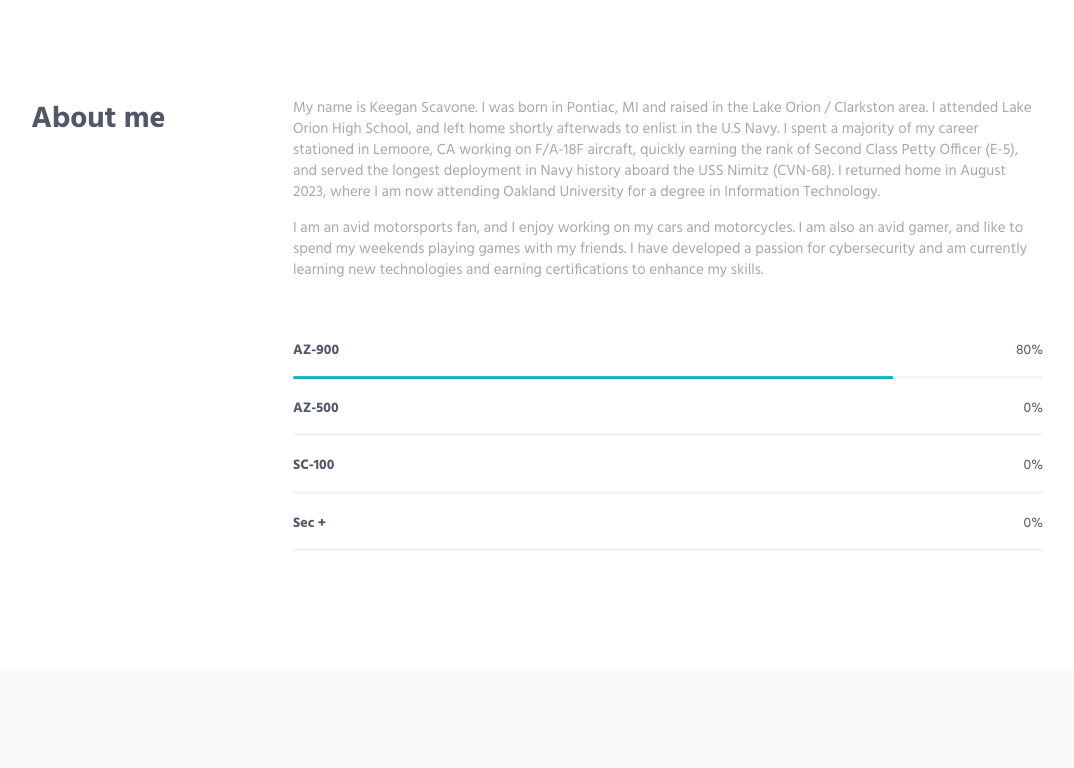
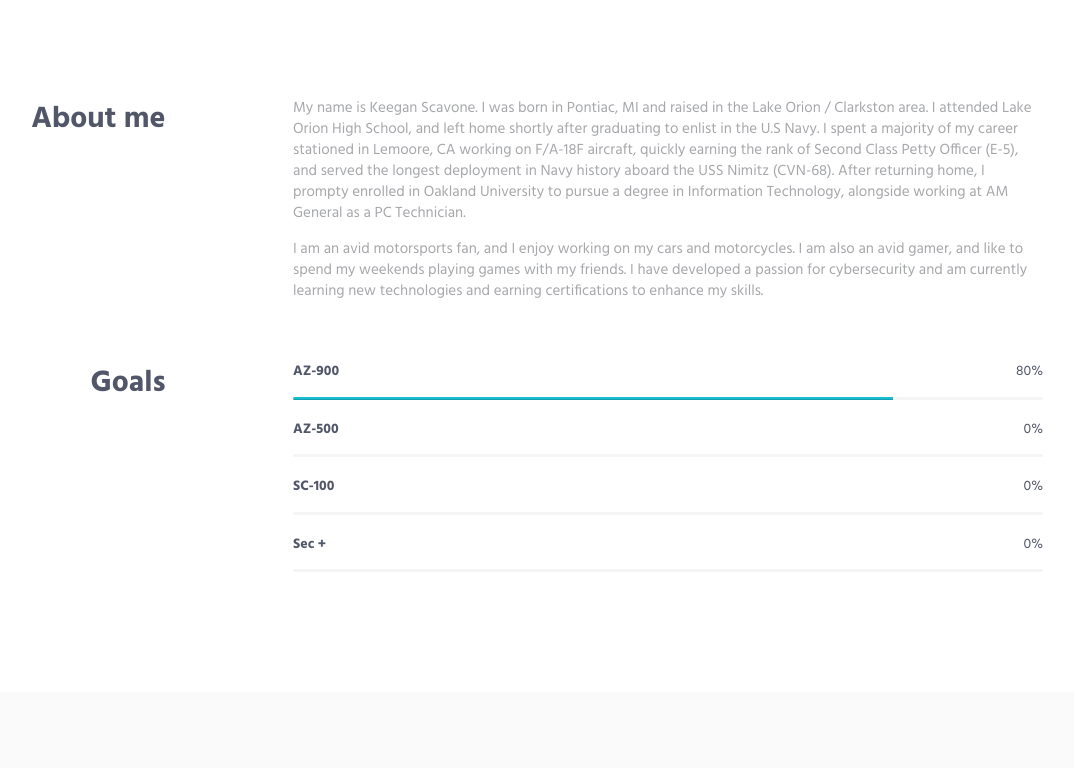
Before and after one commit to cra-y/aboutme.io, a plain HTML site: page HTML/index.html in a window 1280 px wide. Shown: the part 713-1481 px from the top of the page, without its empty margins (167-1241 px from the left). Drawn offline with Linux system fonts and the light colour scheme.

Commit message:
changes to about me

```diff
--- a/HTML/index.html
+++ b/HTML/index.html
@@ -114,11 +114,21 @@
                     </div>
                     <div class="col-sm-8 col-sm-offset-1">
                         <div class="margin-b-60">
-                            <p>My name is Keegan Scavone. I was born in Pontiac, MI and raised in the Lake Orion / Clarkston area. I attended Lake Orion High School, and left home shortly afterwads to enlist in the U.S Navy. I spent a majority of my career stationed in Lemoore, CA working on F/A-18F aircraft, quickly earning the rank of Second Class Petty Officer (E-5), and served the longest deployment in Navy history aboard the USS Nimitz (CVN-68). I returned home in August 2023, where I am now attending Oakland University for a degree in Information Technology.</p>
+                            <p>My name is Keegan Scavone. I was born in Pontiac, MI and raised in the Lake Orion / Clarkston area. I attended Lake Orion High School, and left home shortly after graduating to enlist in the U.S Navy. I spent a majority of my career stationed in Lemoore, CA working on F/A-18F aircraft, quickly earning the rank of Second Class Petty Officer (E-5), and served the longest deployment in Navy history aboard the USS Nimitz (CVN-68). After returning home, I prompty enrolled in Oakland University to pursue a degree in Information Technology, alongside working at AM General as a PC Technician.</p>
                             <p>I am an avid motorsports fan, and I enjoy working on my cars and motorcycles. I am also an avid gamer, and like to spend my weekends playing games with my friends. I have developed a passion for cybersecurity and am currently learning new technologies and earning certifications to enhance my skills.</p>
+                        </div>
+                        </div>
                         </div>
 
                         <!-- Progress Box -->
+                         <div class="row">
+                             <div class="col-sm-3 sm-margin-b-30">
+                                <div class="text-right sm-text-left">
+                                     <h2 class="margin-b-0">Goals</h2>
+                                 </div>
+                                </div>
+
+                    <div class="col-sm-8 col-sm-offset-1">
                         <div class="progress-box">
                             <h5>AZ-900 <span class="color-heading pull-right">80%</span></h5>
                             <div class="progress">
```
